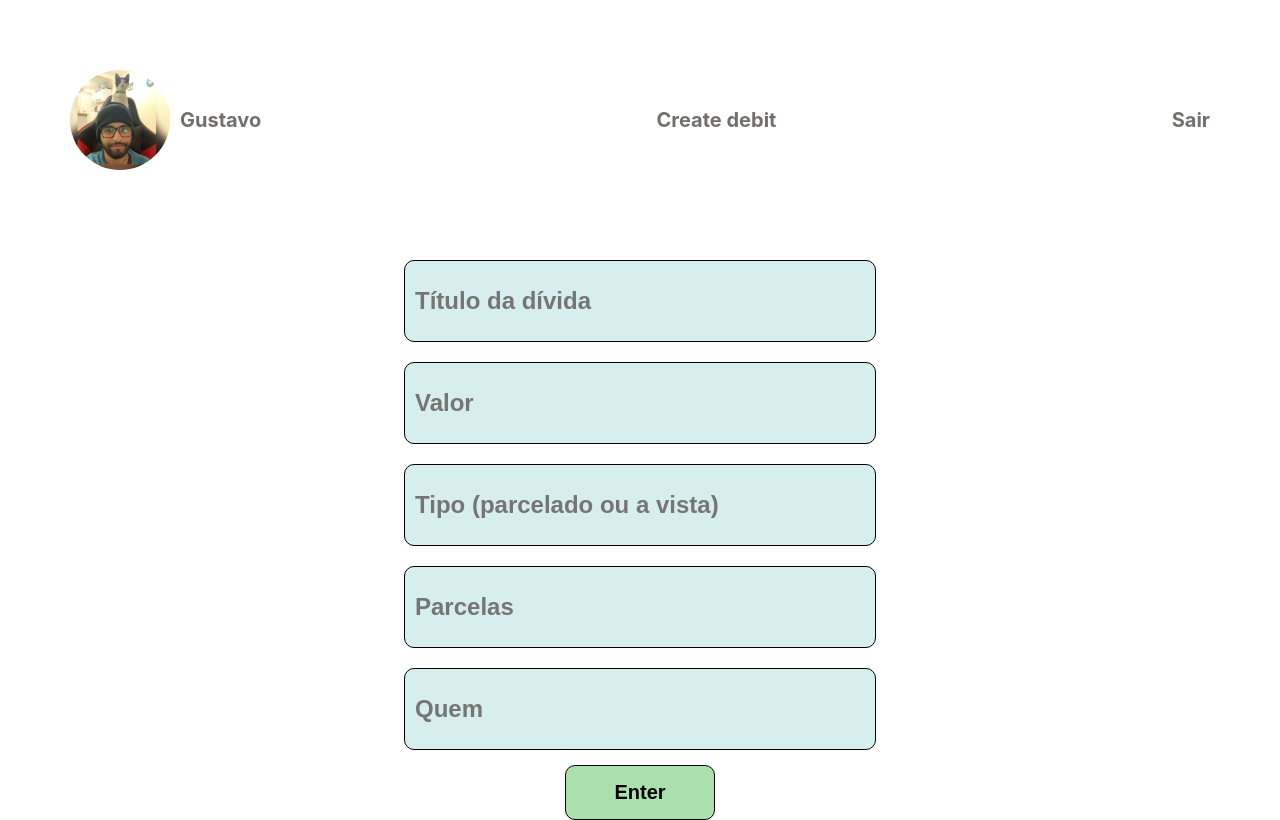
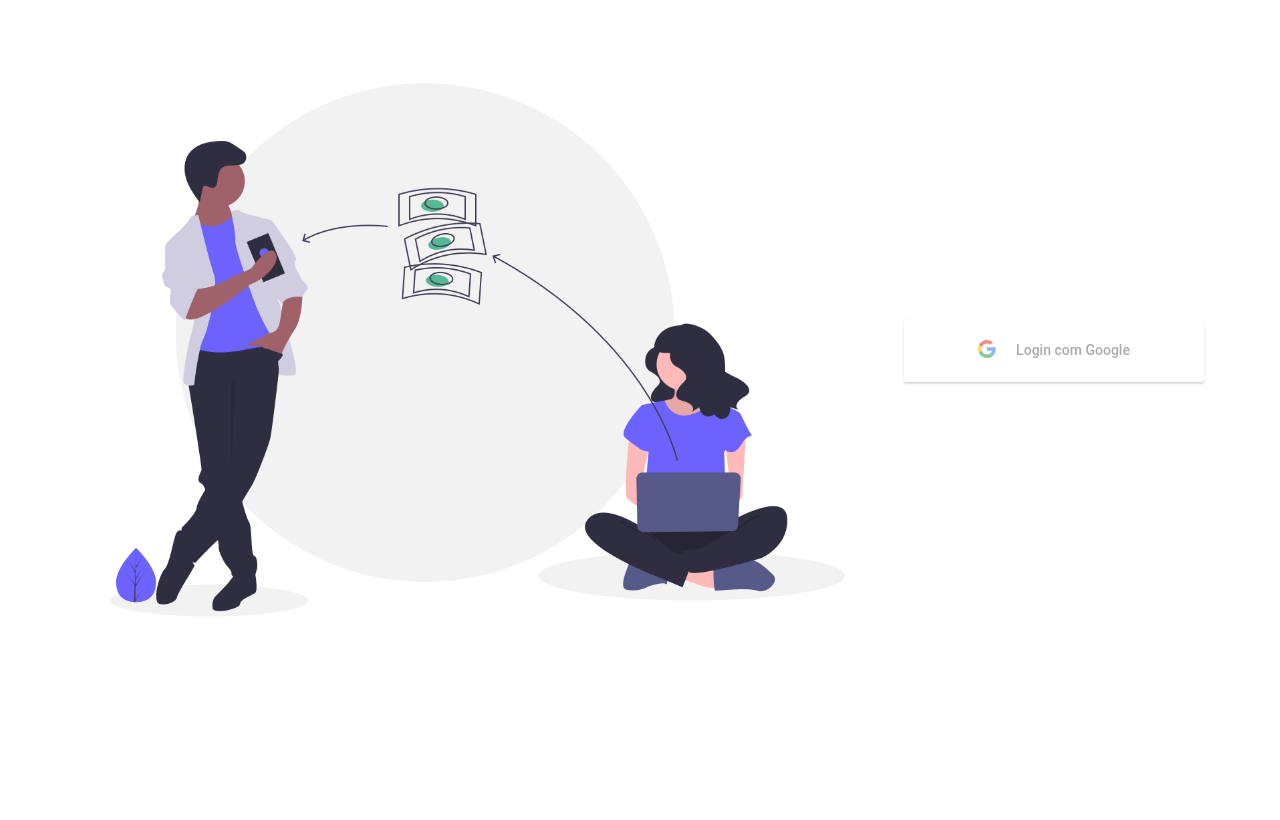
Before and after one commit to Fritola/pay-debits, a React (Create React App) app: page /create in a window 1280 px wide. Built offline with nearby package versions, Linux system fonts and the light colour scheme.

Commit message:
refactor home, login google and receive google info

```diff
--- a/src/Components/Header/index.tsx
+++ b/src/Components/Header/index.tsx
@@ -1,11 +1,25 @@
-import React from 'react';
+import React, {useState, useEffect} from 'react';
 import { useHistory } from "react-router-dom";
 import { HeaderContainer, HeaderUserContainer, ImageUser, HeaderLogout, HeaderCreateDebit } from './styles'
 import profileImage from '../../assets/profile.jpeg'
 
+interface IUser{
+    _id: string;
+    name: string;
+    email: string;
+    imageUrl: string;
+    googleId: string
+}
 
 const Header:React.FC = () => {
+    const [user, setUser] = useState<IUser>()
     let history = useHistory();
+
+    useEffect(() => {
+        const userStorage:any = localStorage.getItem('user')
+        const userParsed = JSON.parse(userStorage)
+        setUser(userParsed)
+    }, [])
 
     const Logout = () => {
         localStorage.removeItem('user')
@@ -20,8 +34,8 @@ const Header:React.FC = () => {
 
         <HeaderContainer>
             <HeaderUserContainer>
-                <ImageUser src={profileImage} />
-                <h1>Gustavo</h1>
+                <ImageUser src={user?.imageUrl} />
+                <h1>{user?.name}</h1>
             </HeaderUserContainer>
 
             <HeaderCreateDebit>
--- a/src/Screens/CreateDebit/index.tsx
+++ b/src/Screens/CreateDebit/index.tsx
@@ -1,4 +1,5 @@
 import React, {useState} from 'react';
+import { useHistory } from "react-router-dom";
 import Header from '../../Components/Header';
 import api from '../../services/api'
 
@@ -6,6 +7,7 @@ import {CreateDebitFormContainer, CreateDebitForm, ButtonContainer, FormButton}
 
 interface Idebit {
     value: string;
+    debitEmail: string;
     name: string;
     type: string;
     parcel: string;
@@ -13,7 +15,8 @@ interface Idebit {
 }
 
 const CreateDebit:React.FC = () => {
-    const [debit, setDebit] = useState<Idebit>({"value": "", "name": "", "type": "", "parcel": "", "who": ""})
+    let history = useHistory();
+    const [debit, setDebit] = useState<Idebit>({"value": "", "name": "", "type": "", "parcel": "", "who": "", "debitEmail": ""})
 
     const HandleInput = (e:any) => {
         const {name, value} = e.target
@@ -24,19 +27,23 @@ const CreateDebit:React.FC = () => {
     const handleCreate = async () => {
         let userStorage = localStorage.getItem('user') || '{}'
         let objectUser = JSON.parse(userStorage)
-        console.log(objectUser._id)
-
-        try {
+        console.log(debit)
+        if(debit.debitEmail === '' || debit.name === '' || debit.value === '' || debit.type === '' || debit.parcel === '' || debit.who === '') {
+            alert("Faltam dados")
+            return console.error('Error');
+        }
+        else{
             api.post(`/debits/create/${objectUser._id}`, {
                 value: debit.value,
                 name: debit.name,
                 type: debit.type,
                 parcel: debit.parcel,
-                who: debit.who
+                who: debit.who,
+                debitEmail: debit.debitEmail
             })
-        } catch (error) {
-            console.log(error)
+            history.push("/home");
         }
+
     }
 
     return(
@@ -45,11 +52,12 @@ const CreateDebit:React.FC = () => {
 
             <CreateDebitFormContainer>
                 <CreateDebitForm>
-                    <input onChange={(e) => HandleInput(e)} value={debit.name} name="name" id="" placeholder="Título da dívida"/>
-                    <input onChange={(e) => HandleInput(e)} value={debit.value} name="value" id="" placeholder="Valor"/>
-                    <input onChange={(e) => HandleInput(e)} value={debit.type} name="type" id="" placeholder="Tipo (parcelado ou a vista)"/>
-                    <input onChange={(e) => HandleInput(e)} value={debit.parcel} name="parcel" id="" placeholder="Parcelas"/>
-                    <input onChange={(e) => HandleInput(e)} value={debit.who} name="who" id="" placeholder="Quem"/>
+                    <input onChange={(e) => HandleInput(e)} required value={debit.name} name="name" id="" placeholder="Título da dívida"/>
+                    <input onChange={(e) => HandleInput(e)} required value={debit.value} name="value" id="" placeholder="Valor"/>
+                    <input onChange={(e) => HandleInput(e)} required value={debit.type} name="type" id="" placeholder="Tipo (parcelado ou a vista)"/>
+                    <input onChange={(e) => HandleInput(e)} required value={debit.parcel} name="parcel" id="" placeholder="Parcelas"/>
+                    <input onChange={(e) => HandleInput(e)} required type="email" value={debit.debitEmail} name="debitEmail" id="" placeholder="Email devedor"/>
+                    <input onChange={(e) => HandleInput(e)} required value={debit.who} name="who" id="" placeholder="Quem"/>
                     <ButtonContainer onClick={handleCreate}>
                         <FormButton type="button">Enter</FormButton>
                     </ButtonContainer>
--- a/src/Screens/Home/index.tsx
+++ b/src/Screens/Home/index.tsx
@@ -45,7 +45,6 @@ const Home:React.FC = () => {
             setDebits(res.data)
         })
     }, [user])
-    console.log(debits)
     return(
         <>
         <Header/>
--- a/src/Screens/Login/index.tsx
+++ b/src/Screens/Login/index.tsx
@@ -1,14 +1,13 @@
-import React, {useState} from 'react';
+import React from 'react';
 
-import ReactDOM from 'react-dom';
+import {GoogleLogin} from 'react-google-login';
 
-import {GoogleLogin, GoogleLogout} from 'react-google-login';
-
+import transferImage from '../../assets/transfer-money.png'
 
 import api from '../../services/api'
 import { useHistory } from "react-router-dom";
 
-import {LoginContainer, FormLogin, FormButton, ButtonContainer} from './styles'
+import {MainContainer, ImageContainer, LoginContainer} from './styles'
 
 interface GoogleLoginResponse {
     profileObj: IGoogleUser;
@@ -22,28 +21,7 @@ interface IGoogleUser {
 }
 
 const Login:React.FC = () => {
-    const [login, setLogin] = useState({email: '', password: ''})
     let history = useHistory();
-
-    const HandleInput = (e:any) => {
-        const {name, value} = e.target
-        setLogin({...login, [name]: value})
-    }
-
-    const HandleLogin = async () => {
-
-        const response = await api.post('/login', {
-            email: login.email,
-            password: login.password
-        })
-        if(response){
-            localStorage.setItem('user', JSON.stringify(response.data.user))
-            history.push("/home");
-        }else{
-            console.log("Erro")
-        }
-        console.log(response.data)
-    }
 
     const responseGoogle = async (response: any) => {
         console.log(response.profileObj)
@@ -55,9 +33,8 @@ const Login:React.FC = () => {
                 googleId: response.profileObj.googleId,
                 imageUrl: response.profileObj.imageUrl
             })
-            console.log(res)
-            //TODO inserir ID do Mongo
-            localStorage.setItem('user', JSON.stringify(response.profileObj))
+            console.log(res.data)
+            localStorage.setItem('user', JSON.stringify(res.data))
             history.push("/home");
         }catch (error) {
             console.log(error)
@@ -65,35 +42,40 @@ const Login:React.FC = () => {
         }
       }
     return(
-        <>
+        <MainContainer>
+
+        <ImageContainer>
+            <img src={transferImage} alt=""/>
+        </ImageContainer>
+
         <LoginContainer>
-            <FormLogin>
+            {/* <FormLogin>
                 <input onChange={(e) => HandleInput(e)} type="email" value={login.email} name="email" id="" placeholder="Email"/>
                 <input onChange={(e) => HandleInput(e)} type="password" value={login.password} name="password" id="" placeholder="Password"/>
                 <ButtonContainer onClick={HandleLogin}>
                     <FormButton type="button">Enter</FormButton>
                 </ButtonContainer>
-            </FormLogin>
+            </FormLogin> */}
 
-        </LoginContainer>
+        <div>
 
             <GoogleLogin
+            className="testeGoogle"
+            buttonText="Login com Google"
                 clientId="202500888561-oftsn2ng5t6qi66se6gbuqd1tgm4klar.apps.googleusercontent.com"
-            render={renderProps => (
-            <button onClick={renderProps.onClick} disabled={renderProps.disabled}>This is my custom Google button</button>
-            )}
-            buttonText="Login"
                 onSuccess={responseGoogle}
                 onFailure={responseGoogle}
                 cookiePolicy={'single_host_origin'}
             />
+        </div>
+        </LoginContainer>
 
-        <GoogleLogout
+        {/* <GoogleLogout
             clientId="202500888561-oftsn2ng5t6qi66se6gbuqd1tgm4klar.apps.googleusercontent.com"
             buttonText="Logout"
             onLogoutSuccess={() => console.log("logout")}
-            />
-        </>
+            /> */}
+        </MainContainer>
     )
 }
 
--- a/src/Screens/Login/styles.ts
+++ b/src/Screens/Login/styles.ts
@@ -1,10 +1,26 @@
 import styled from 'styled-components'
+
+export const MainContainer = styled.div`
+    display: flex;
+`
+
+export const ImageContainer = styled.div`
+    width: 60%;
+    height: 80vh;
+    padding: 30px;
+
+    img{
+        width: auto;
+        height: 100%
+    }
+`
 
 export const LoginContainer = styled.div`
     display: flex;
     justify-content: center;
     align-items: center;
-    margin-top: 200px;
+    flex-direction: column;
+    width: 40%
 `
 
 export const FormLogin = styled.form`
--- a/src/index.css
+++ b/src/index.css
@@ -19,3 +19,10 @@ code {
   font-family: source-code-pro, Menlo, Monaco, Consolas, 'Courier New',
     monospace;
 }
+
+.testeGoogle{
+  width: 300px !important;
+  display: flex !important;
+  justify-content: center !important;
+  padding: 10px !important;
+}
--- a/src/routes/index.tsx
+++ b/src/routes/index.tsx
@@ -9,7 +9,7 @@ import CreateDebit from '../Screens/CreateDebit';
 const Routes: React.FC = () => (
   <Switch>
     <Route path="/home" exact component={Home} />
-    <Route path="/Login" component={Login} />
+    <Route path="/" component={Login} />
     <Route path="/create" component={CreateDebit} />
   </Switch>
 );
```
Also changed, not shown: src/assets/money_background.svg (added), src/assets/transfer-money.png (added). Lines whose indentation alone changed are shown as unchanged.
